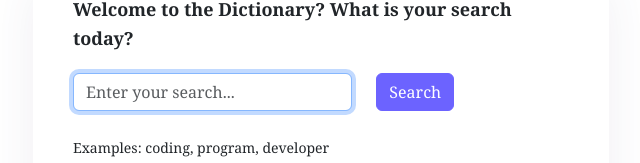
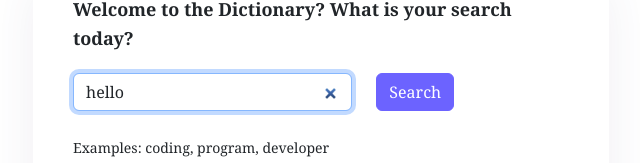
Before and after one commit to sophxmia/react-dictionary-app, a React (Create React App) app: page / in a window 1280 px wide. Shown: the part 386-549 px from the top of the page, without its empty margins (319-959 px from the left). Built offline with nearby package versions, Linux system fonts and the light colour scheme; no server answers.

Commit message:
Added default value to the form

```diff
--- a/src/App.js
+++ b/src/App.js
@@ -18,7 +18,7 @@ function App() {
             Dictionary Application
           </h1>
         </header>
-        <Dictionary />
+        <Dictionary defaultWord="hello" />
         <footer className="mt-5">
           Open-sourse project,{" "}
           <a
--- a/src/Dictionary.js
+++ b/src/Dictionary.js
@@ -2,8 +2,8 @@ import React, { useState } from "react";
 import axios from "axios";
 import "./Dictionary.css";
 
-export default function Dictionary() {
-  const [word, setWord] = useState();
+export default function Dictionary(props) {
+  const [word, setWord] = useState(props.defaultWord);
   const [loaded, setLoaded] = useState(false);
 
   function load() {
@@ -40,6 +40,7 @@ export default function Dictionary() {
                 <input
                   type="search"
                   placeholder="Enter your search..."
+                  defaultValue={props.defaultWord}
                   className="form-control mb-3"
                   autoFocus="on"
                   onChange={handleWordChange}
```
